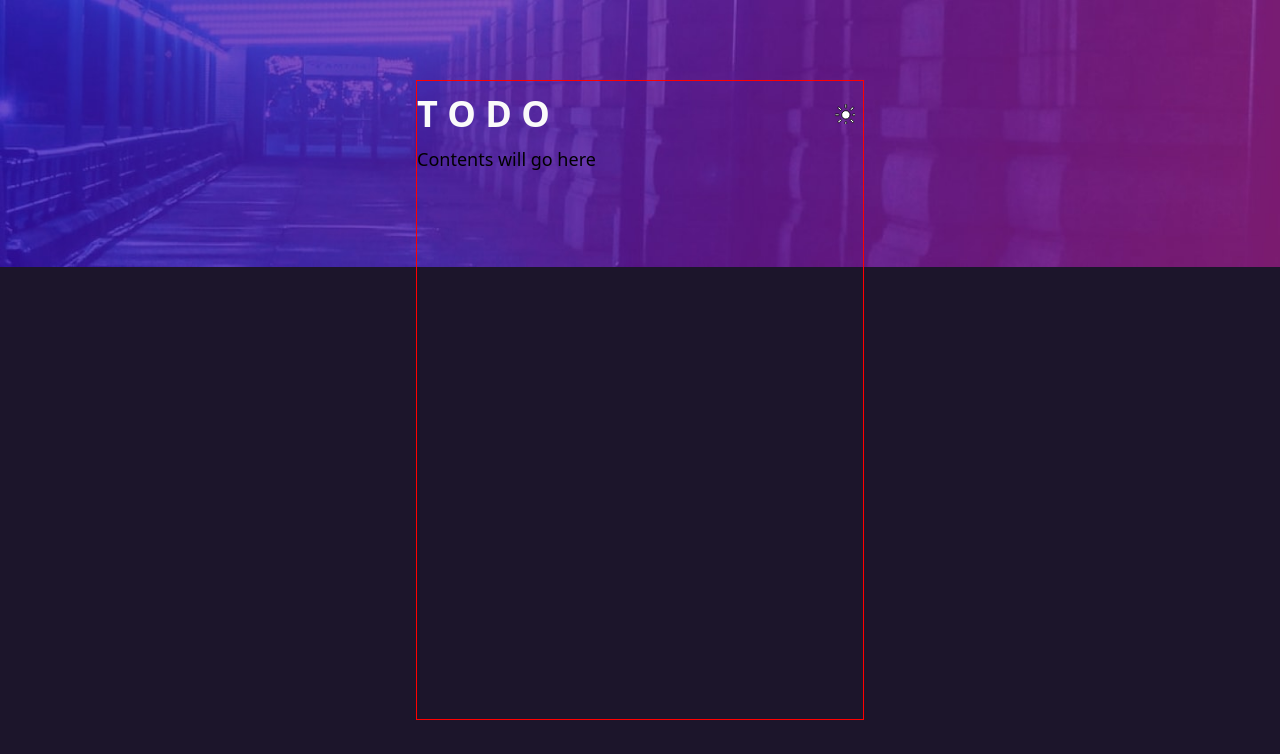
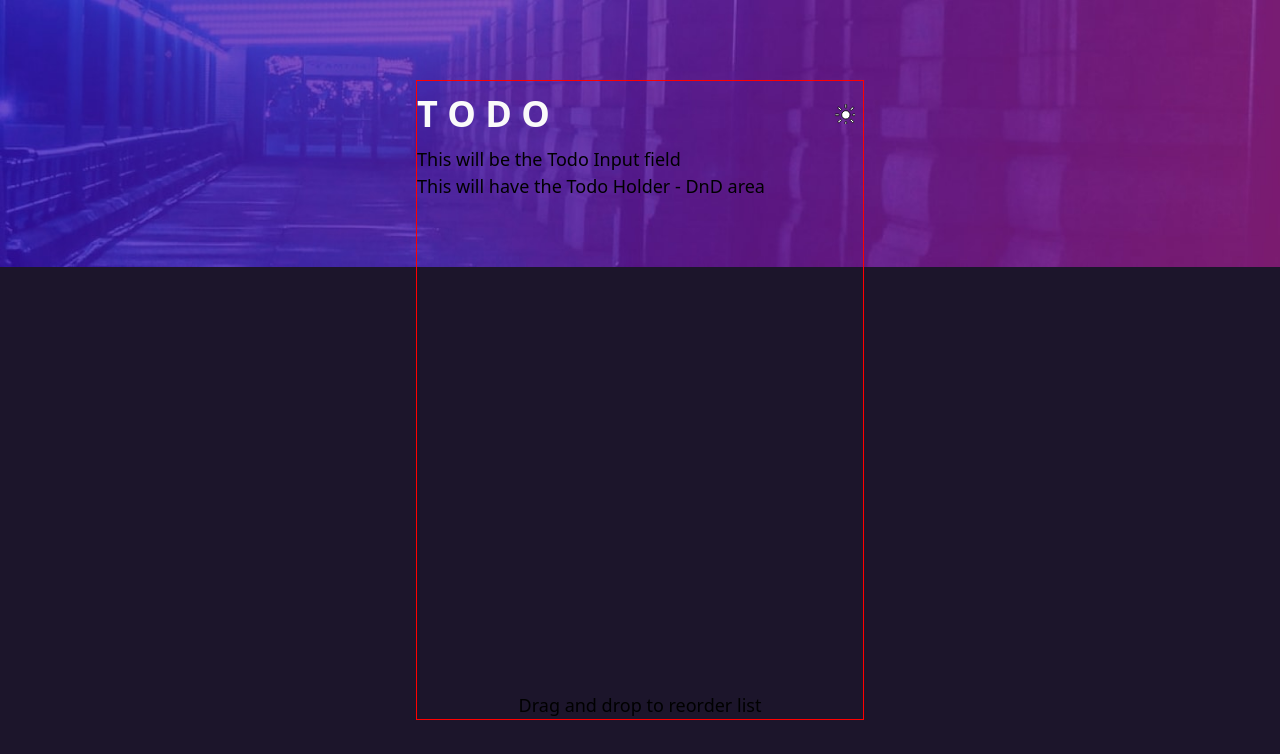
Before and after one commit to mortimerz/todo-app, a Next.js app: page / in a window 1280 px wide. Shown: the top 754 px of the page. Built offline with nearby package versions, Linux system fonts and the light colour scheme.

Commit message:
Added mock components in AppContainer
* Added Header, Footer, TotoHolder components in the AppContainer
* These components will be updated in the next commits

```diff
--- a/components/AppContainer.tsx
+++ b/components/AppContainer.tsx
@@ -1,13 +1,18 @@
+import Footer from "./Footer";
 import Header from "./Header";
+import TodoHolder from "./todo/TodoHolder";
+import TodoInput from "./todo/TodoInput";
 
 const AppContainer: React.FC = () => {
     return (
         <div className="w-screen h-screen flex flex-col justify-center items-center ">
             <div className="app-container">
                 <Header />
-        <div className=" min-h-[250px] max-h-[500px]">
-          Contents will go here
+                <div className="min-h-[250px] max-h-[500px]">
+                    <TodoInput />
+                    <TodoHolder />
                 </div>
+                <Footer />
             </div>
         </div>
     );
```
Lines whose indentation alone changed are shown as unchanged.
